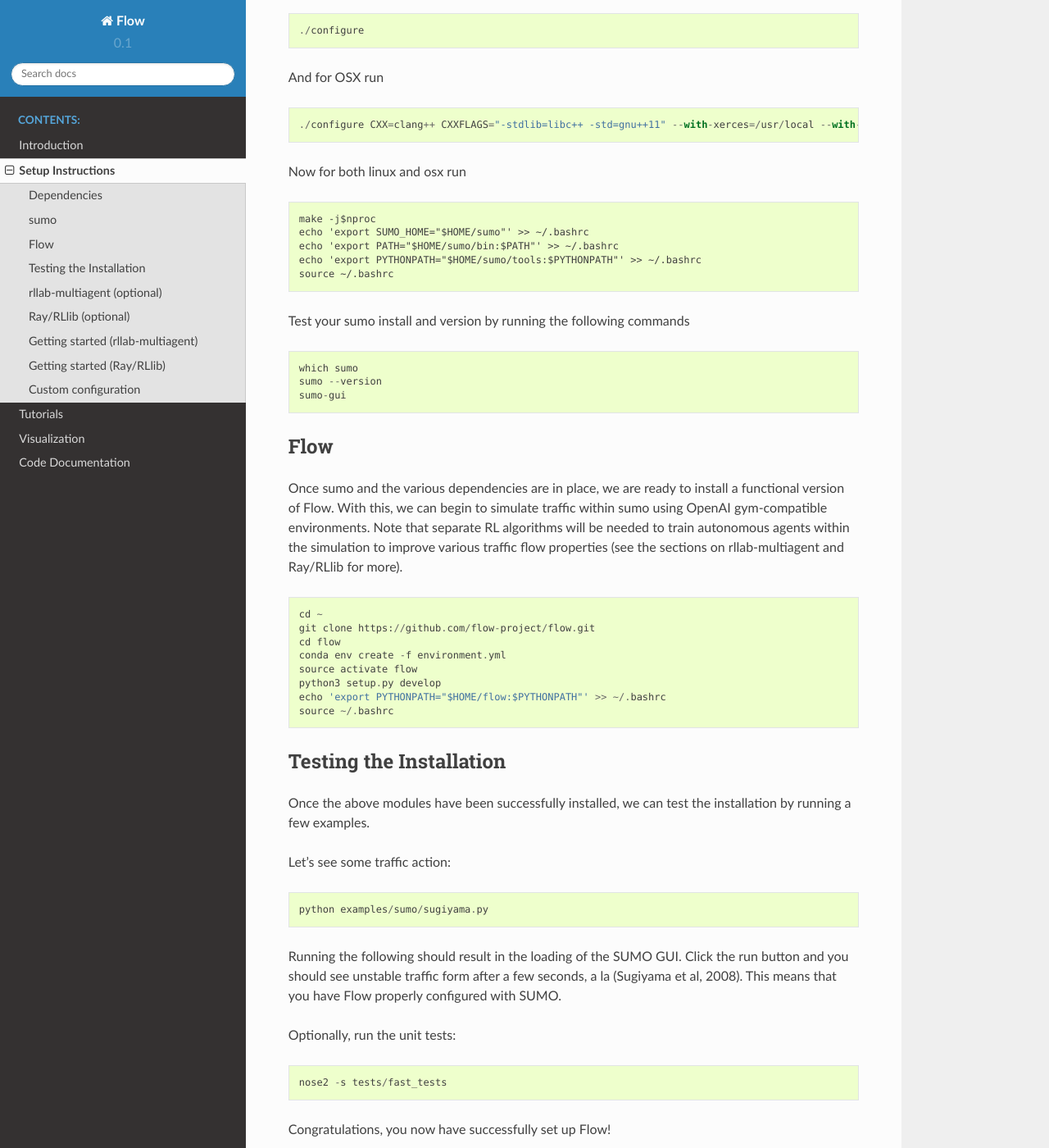
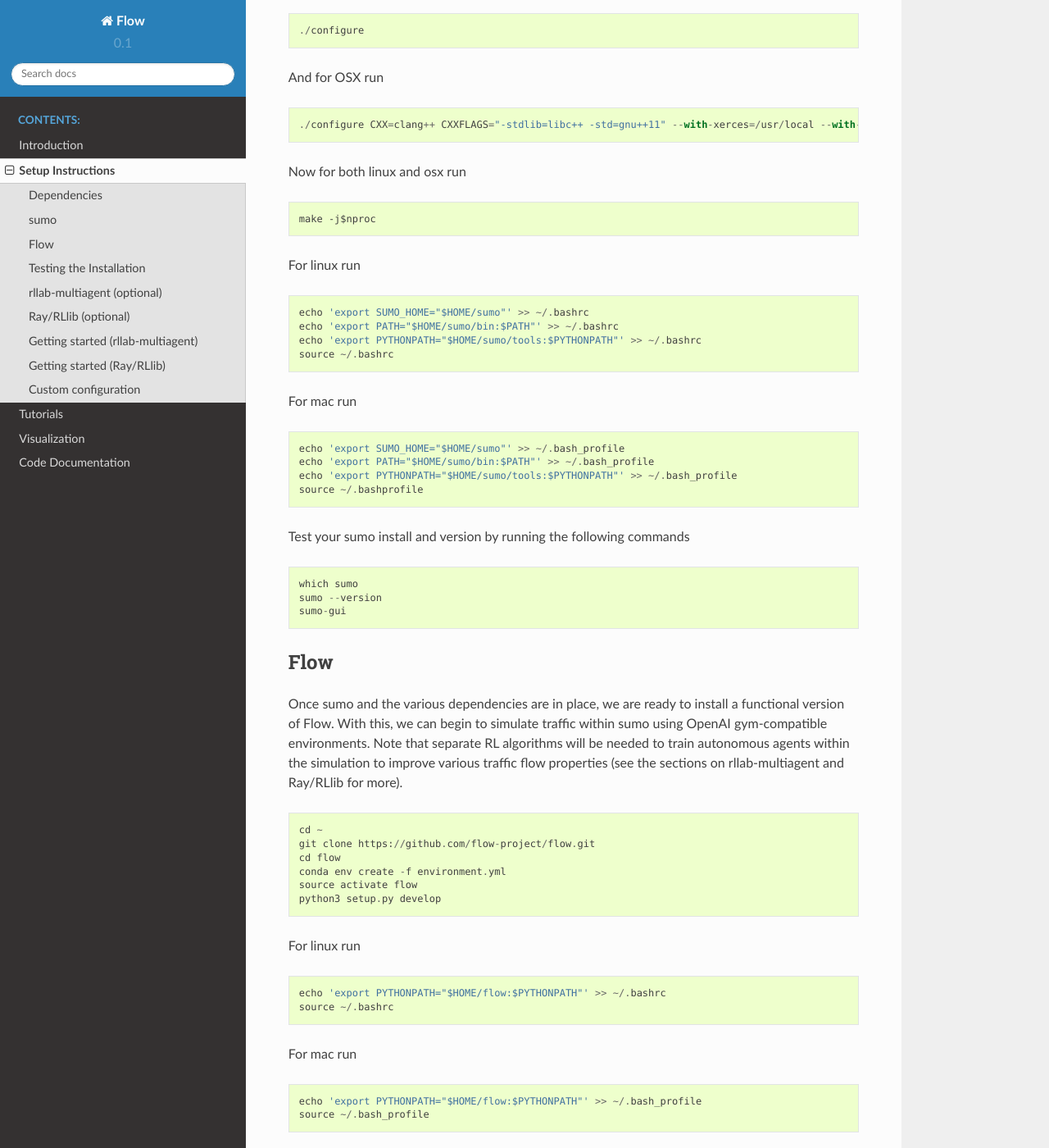
Before and after one commit to flow-project/flow, a Sphinx documentation site: the page built from docs/source/flow_setup.rst, in a window 1280 px wide and 1400 px high, scrolled down 1267 px. Shown: the whole window at 82% size. Built offline with Sphinx 7.4.7 and the Read the Docs theme 2.0.0, drawn with Linux system fonts in a browser that asks for light colours; formulas are drawn with MathJax 3; some of the changed text lies outside the part shown.

Commit message:
added bashrc vs profile

```diff
--- a/docs/source/flow_setup.rst
+++ b/docs/source/flow_setup.rst
@@ -65,10 +65,20 @@
 Now for both linux and osx run
 ::
     make -j$nproc
+
+For linux run
+::
     echo 'export SUMO_HOME="$HOME/sumo"' >> ~/.bashrc
     echo 'export PATH="$HOME/sumo/bin:$PATH"' >> ~/.bashrc
     echo 'export PYTHONPATH="$HOME/sumo/tools:$PYTHONPATH"' >> ~/.bashrc
     source ~/.bashrc
+
+For mac run
+::
+    echo 'export SUMO_HOME="$HOME/sumo"' >> ~/.bash_profile
+    echo 'export PATH="$HOME/sumo/bin:$PATH"' >> ~/.bash_profile
+    echo 'export PYTHONPATH="$HOME/sumo/tools:$PYTHONPATH"' >> ~/.bash_profile
+    source ~/.bashprofile
 
 Test your sumo install and version by running the following commands
 ::
@@ -92,9 +102,16 @@
     conda env create -f environment.yml
     source activate flow
     python3 setup.py develop
+
+For linux run
+::
     echo 'export PYTHONPATH="$HOME/flow:$PYTHONPATH"' >> ~/.bashrc
     source ~/.bashrc
 
+For mac run
+::
+    echo 'export PYTHONPATH="$HOME/flow:$PYTHONPATH"' >> ~/.bash_profile
+    source ~/.bash_profile
 
 Testing the Installation
 ========================
@@ -133,8 +150,16 @@
     cd rllab-multiagent
     conda env create -f environment.yml
     python3 setup.py develop
+
+For linux run
+::
     echo 'export PYTHONPATH="$HOME/rllab-multiagent:$PYTHONPATH"' >> ~/.bashrc
     source ~/.bashrc
+
+For mac run
+::
+    echo 'export PYTHONPATH="$HOME/rllab-multiagent:$PYTHONPATH"' >> ~/.bash_profile
+    source ~/.bash_profile
 
 Ray/RLlib (optional)
 ====================
```
